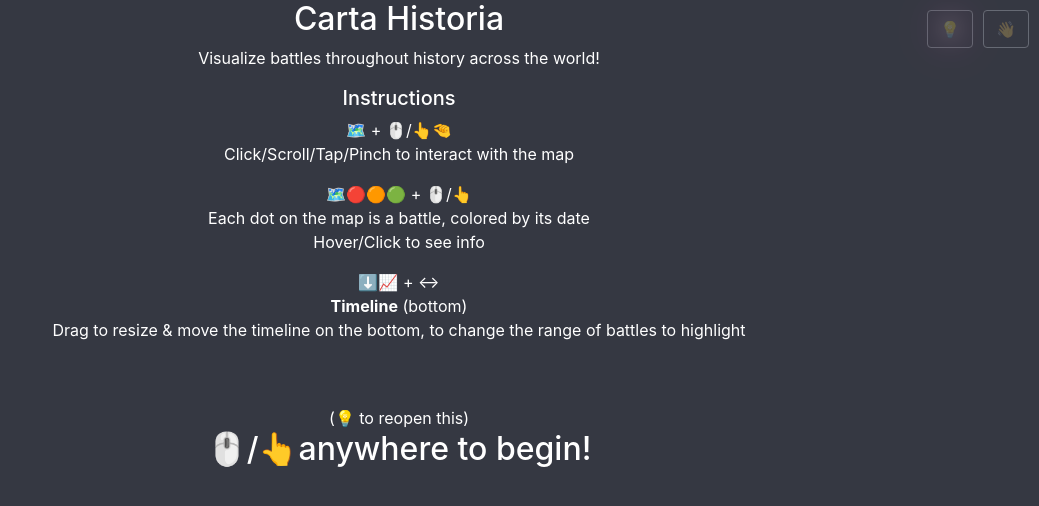
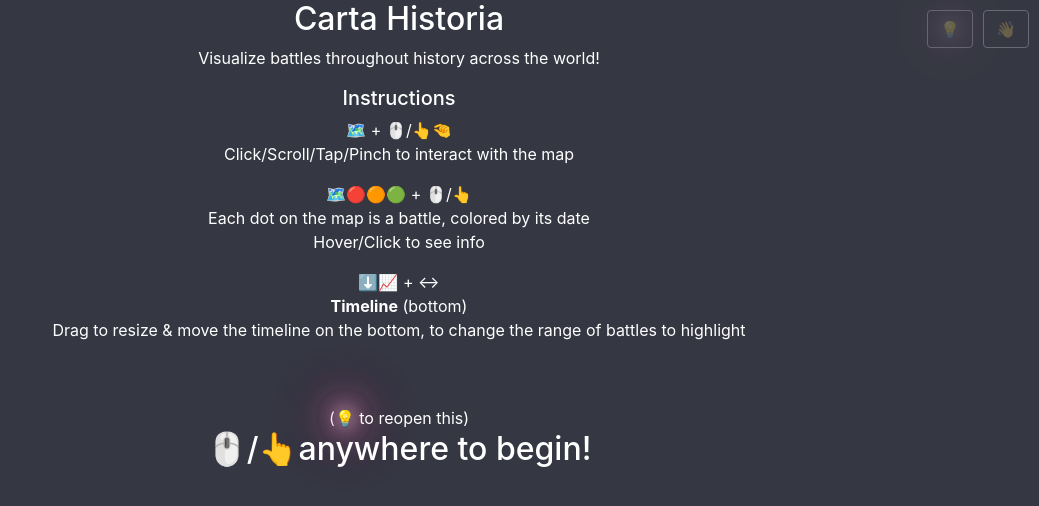
Before and after one commit to halfacat1/carta-historia, a React (Create React App) app: page / in a window 1280 px wide. Shown: the top 506 px of the page, without its empty margins (241-1280 px from the left). Built offline with nearby package versions, Linux system fonts and the light colour scheme; no server answers.

Commit message:
Make lightbulb glow in fullscreen help overlay

```diff
--- a/src/HelpOverlay/HelpOverlay.js
+++ b/src/HelpOverlay/HelpOverlay.js
@@ -116,7 +116,7 @@ class FullscreenOverlay extends React.Component {
           <br />
           <br />
           <p>
-            (<span role="img" aria-labelledby="jsx-a11y/accessible-emoji">💡</span> to reopen this)
+            (<span class="Glow" role="img" aria-labelledby="jsx-a11y/accessible-emoji">💡</span> to reopen this)
             <br />
             <h2><span role="img" aria-labelledby="jsx-a11y/accessible-emoji">🖱/👆</span>anywhere to begin!</h2>
           </p>
```
